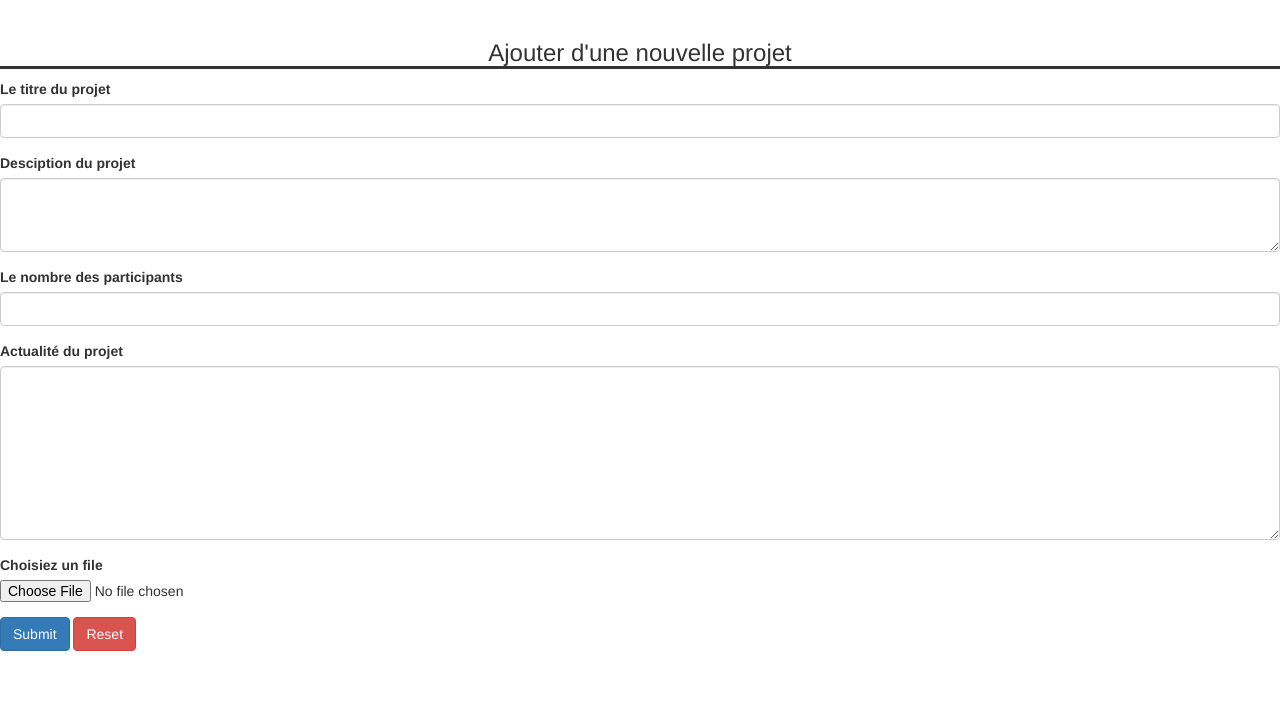
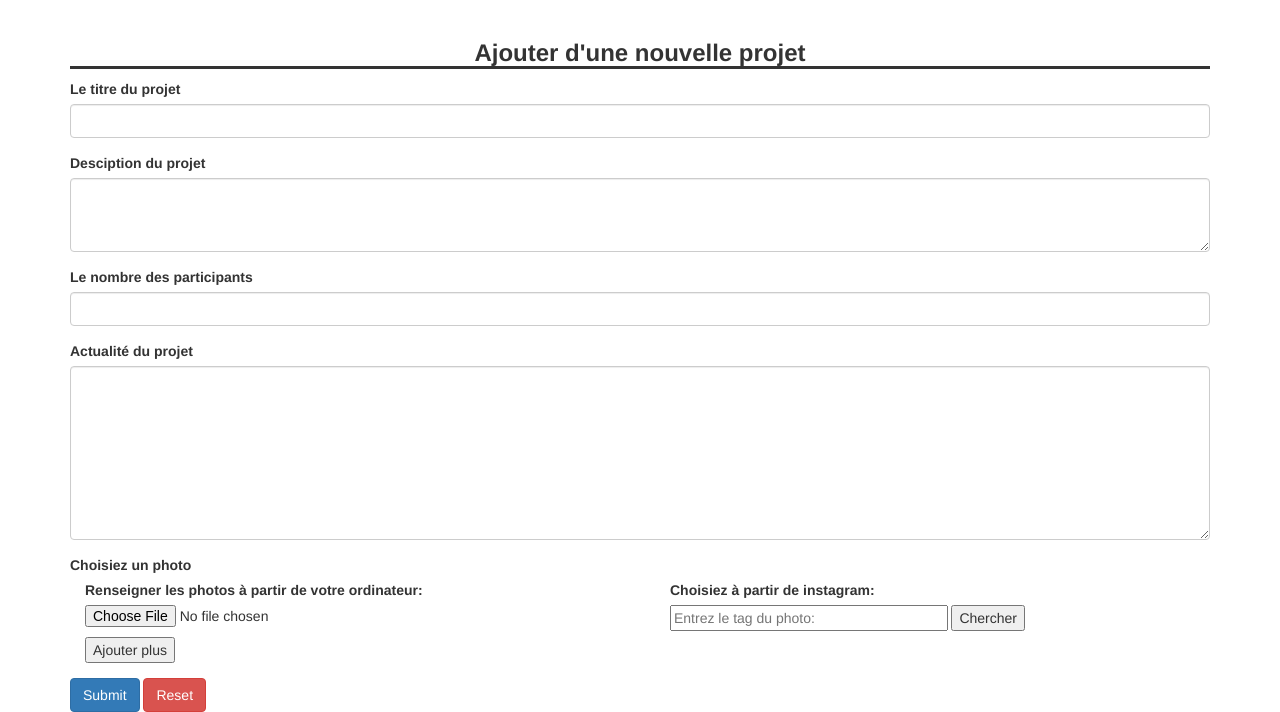
Before and after one commit to PixelatedGrizzly/MIND_Showcase, a PHP site: page /projet/view/create-projet.php in a window 1280 px wide. Shown: the part 102-814 px from the top of the page. Before the commit the page ends 753 px from the top, so only its background shows below. Run offline with PHP 8.4, Linux system fonts and the light colour scheme.

Commit message:
instagram

```diff
--- a/datasource/connect.php
+++ b/datasource/connect.php
@@ -11,7 +11,7 @@ class ConnectionInstance
   {
     $this->pdo = new PDO (
       'mysql:host=localhost;dbname=mind_showcase',
-      'root', 'root'
+      'root', ''
     );
   }
 
--- /dev/null
+++ b/instagram/app.js
@@ -0,0 +1,88 @@
+function stopRKey(evt) {
+  var evt = (evt) ? evt : ((event) ? event : null);
+  var node = (evt.target) ? evt.target : ((evt.srcElement) ? evt.srcElement : null);
+  if ((evt.keyCode == 13) && (node.type=="text"))  {return false;}
+}
+
+document.onkeypress = stopRKey;
+
+window.Instagram = {
+    /**
+     * Store application settings
+     */
+    config: {},
+
+    BASE_URL: 'https://api.instagram.com/v1',
+
+    init: function( opt ) {
+        opt = opt || {};
+
+        this.config.access_token = opt.access_token;
+    },
+
+    /**
+     * Get a list of recently tagged media.
+     */
+    tagsByName: function( name, callback ) {
+        var endpoint = this.BASE_URL + '/tags/' + name + '/media/recent?access_token=' + this.config.access_token;
+        this.getJSON( endpoint, callback );
+    },
+
+    getJSON: function( url, callback ) {
+        $.ajax({
+            type: 'GET',
+            url: url,
+            dataType: 'jsonp',
+            success: function( response ) {
+                if ( typeof callback === 'function' ) callback( response );
+            }
+        });
+    }
+};
+
+Instagram.init({
+    access_token: '5588470137.e821d32.7934167dc002480b9cf9bfd5542adfa7'
+});
+
+
+$( document ).ready(function() {
+
+    $( '#search' ).on('change', function( e ) {
+        e.preventDefault();
+
+        var tagName = $( '#search' ).val();
+        Instagram.tagsByName(tagName, function( response ) {
+            var $instagram = $( '#instagram' );
+                $instagram.html('');
+            if(response.data.length==0){
+                $instagram.css("width","100%");
+                $instagram.css("height","50px");
+                $instagram.append('Aucun valeur correspandante à la recherche!');
+            }else{
+                for ( var i = 0; i < response.data.length; i++ ) {
+                    imageUrl = response.data[i].images.low_resolution.url;
+                    $instagram.css("width","100%");
+                    $instagram.css("height","500px");
+                    $instagram.append( '<div class="thumb" style="display:block; background-image: url(' + imageUrl + '" />' );
+                }
+            }
+        });
+    });
+
+    function choisir(photo){
+        var url=$(photo).css("background-image");
+        $("#photo_choisi").val(url);
+        $(photo).css("border","solid black 2px");
+    }
+
+    $('#instagram').on("click",".thumb",function(){
+        $(".thumb").css("border","none");
+        choisir(this);
+    })
+
+    $("#ajouter_upload").on("click",function(){
+        $("#les_photos").append("<input class='form' type='file' name='photos[]' >");
+    })
+
+
+});
--- a/media/styles.css
+++ b/media/styles.css
@@ -73,3 +73,16 @@ html, body {
         margin: 0;
         padding: 0;
 }
+
+
+.thumb {
+    float:left;
+    width: 300px;
+    height: 200px;
+    background-image: none;
+    background-repeat: no-repeat;
+    background-position: center;
+    background-size: cover;
+    margin: 10px;
+    cursor: pointer;
+}
--- a/view/create-projet.php
+++ b/view/create-projet.php
@@ -6,34 +6,54 @@
         <meta http-equiv="X-UA-Compatible" content="IE=edge">
         <meta name="viewport" content="width=device-width, initial-scale=1">
         <link href="../lib/bootstrap-3.3.7-dist/css/bootstrap.min.css" rel="stylesheet">
+        <link href="../media/styles.css" rel="stylesheet">
     </head>
 <body>
-    <script type="text/javascript">
-
-    </script>
-	<div class="row">
-        <div class="col-md-12">
-                <h3 class="text-center" style="border-bottom: solid"> Ajouter d'une nouvelle projet</h3>
+    <div class="container">
+       <div class="row">
+            <div class="col-md-12">
+                <h3 class="text-center" style="border-bottom: solid; font-weight: bold;"> Ajouter d'une nouvelle projet</h3>
                 <form method="POST" action="../commandInvoker/CreateProjet.php"  enctype="multipart/form-data" >
                     <div class="form-group">
                         <label>Le titre du projet</label>
-                        <input type="text" class="form-control" name="titre" >
+                        <input type="text" class="form-control" name="titre" required="required" >
                     </div>
                     <div class="form-group">
                         <label>Desciption du projet</label>
-                         <textarea name="desc" class="form-control" rows="3" style="margin-bottom: 10px"></textarea>
+                         <textarea name="desc" class="form-control" rows="3" style="margin-bottom: 10px" required="required"></textarea>
                     </div>
                     <div class="form-group">
                         <label>Le nombre des participants</label>
-                        <input type="text" class="form-control" name="nb_part" >
+                        <input type="text" class="form-control" name="nb_part" required="required">
                     </div>
                     <div class="form-group">
                         <label>Actualité du projet</label>
-                         <textarea name="actualite" class="form-control" rows="8" style="margin-bottom: 10px"></textarea>
+                         <textarea name="actualite" class="form-control" rows="8" style="margin-bottom: 10px" required="required"></textarea>
                     </div>
                     <div class="form-group">
-                        <label>Choisiez un file</label>
-                        <input class="form" type="file" name="file" id="photo" >
+                        <label>Choisiez un photo</label>
+                        <div class="container">
+                            <div class="row">
+                                <div class="col-md-6">
+                                    <label>Renseigner les photos à partir de votre ordinateur: </label>
+                                    <div id="les_photos">
+                                        <input class='form' type='file' name='photos[]' >
+                                    </div>
+                                    </p>
+                                    <input type="button" id="ajouter_upload" value="Ajouter plus">
+                                </div>
+                                <div class="col-md-6">
+                                    <label>Choisiez à partir de instagram: </label>
+                                    <div>
+                                        <input type="text" placeholder="Entrez le tag du photo:" style="width:50%" id="search">
+                                        <input value="Chercher" type="button">
+                                    </div>
+                                </div>
+                            </div>
+                        </div>
+                    </div>
+                    <div id="instagram" style="display:block;">
+                        <input type="hidden" name="photo_choisi" id="photo_choisi">
                     </div>
                     <p/>
                     <p style="display:none; font-style: italic; color: red"  id="erreur"></p>
@@ -42,5 +62,7 @@
                 </form>
             </div>
         </div>
+    </div>
+    <script type="text/javascript" src="../instagram/app.js"></script>
 </body>
 </html>
```
Also changed, not shown: api/credentials.md (+6 -0 lines).
